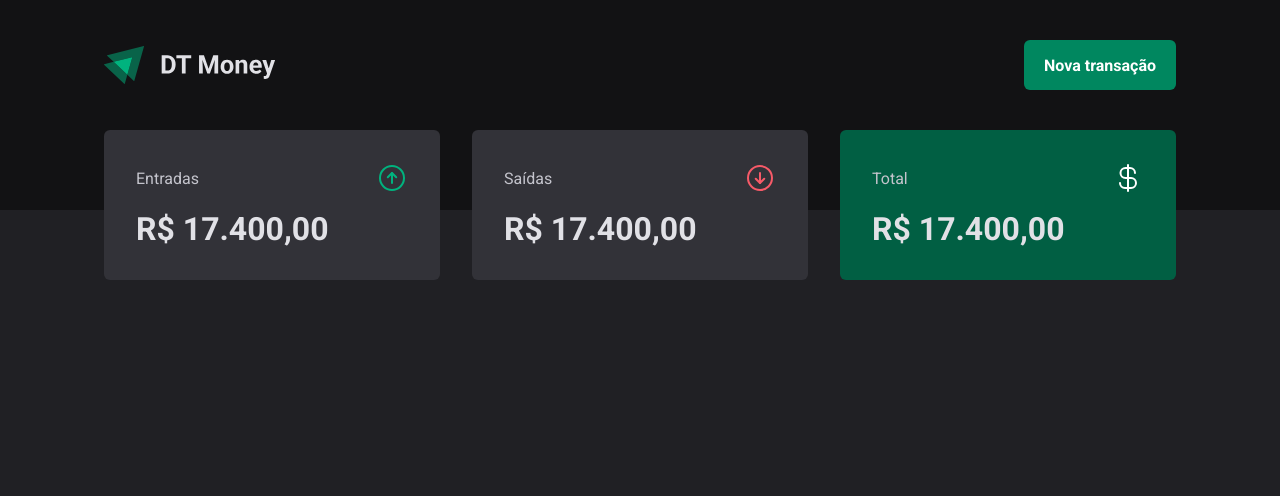
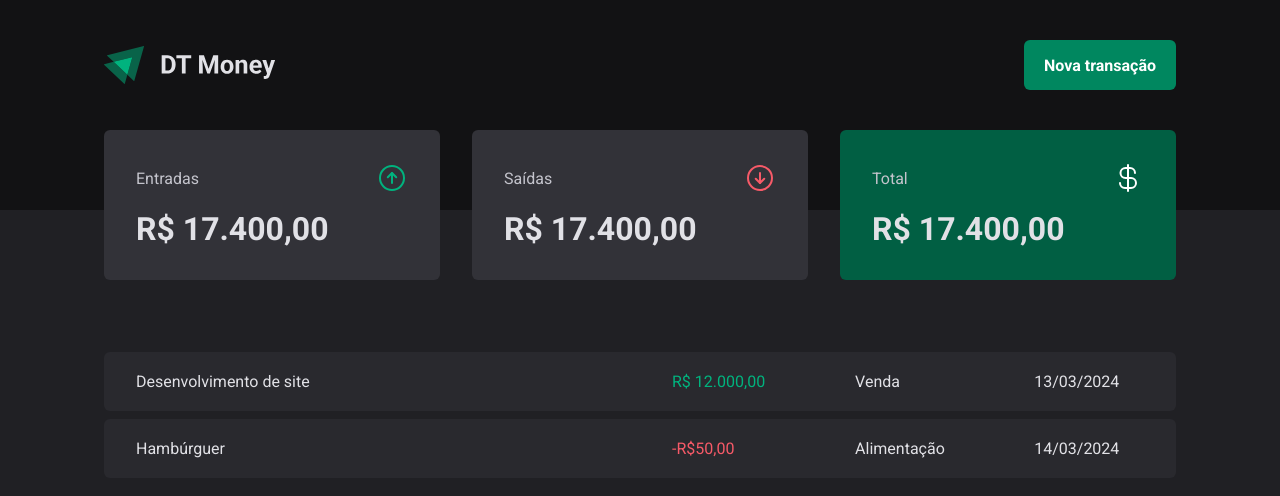
Before and after one commit to vbrunoro/finance-api, a React (Vite) app: page / in a window 1280 px wide. Shown: the top 496 px of the page. Built offline with nearby package versions, Linux system fonts and the light colour scheme.

Commit message:
Add transaction table

```diff
--- a/src/pages/Transactions/index.tsx
+++ b/src/pages/Transactions/index.tsx
@@ -1,11 +1,41 @@
 import { Header } from '../../components/Header'
 import { Summary } from '../../components/Summary'
+import {
+  PriceHighlight,
+  TransactionsContainer,
+  TransactionsTable,
+} from './styles'
 
 export function Transactions() {
   return (
     <div>
       <Header />
       <Summary />
+
+      <TransactionsContainer>
+        <TransactionsTable>
+          <tbody>
+            <tr>
+              <td width="50%">Desenvolvimento de site</td>
+              <td>
+                {' '}
+                <PriceHighlight variant="income">R$ 12.000,00 </PriceHighlight>
+              </td>
+              <td>Venda</td>
+              <td>13/03/2024</td>
+            </tr>
+            <tr>
+              <td width="50%">Hambúrguer</td>
+              <td>
+                {' '}
+                <PriceHighlight variant="outcome">-R$50,00 </PriceHighlight>
+              </td>
+              <td>Alimentação</td>
+              <td>14/03/2024</td>
+            </tr>
+          </tbody>
+        </TransactionsTable>
+      </TransactionsContainer>
     </div>
   )
 }
--- a/src/pages/Transactions/styles.ts
+++ b/src/pages/Transactions/styles.ts
@@ -0,0 +1,39 @@
+import { styled } from 'styled-components'
+
+export const TransactionsContainer = styled.main`
+  width: 100%;
+  max-width: 1120px;
+  margin: 4rem auto 0;
+  padding: 0 1.5rem;
+`
+
+export const TransactionsTable = styled.table`
+  width: 100%;
+  border-collapse: separate;
+  border-spacing: 0 0.5rem;
+
+  td {
+    padding: 1.25rem 2rem;
+    background: ${(props) => props.theme['gray-700']};
+
+    &:first-child {
+      border-top-left-radius: 6px;
+      border-bottom-left-radius: 6px;
+    }
+
+    &:last-child {
+      border-top-right-radius: 6px;
+      border-bottom-right-radius: 6px;
+    }
+  }
+`
+interface PriceHighlightProps {
+  variant: 'income' | 'outcome'
+}
+
+export const PriceHighlight = styled.span<PriceHighlightProps>`
+  color: ${(props) =>
+    props.variant === 'income'
+      ? props.theme['green-300']
+      : props.theme['red-300']};
+`
```
